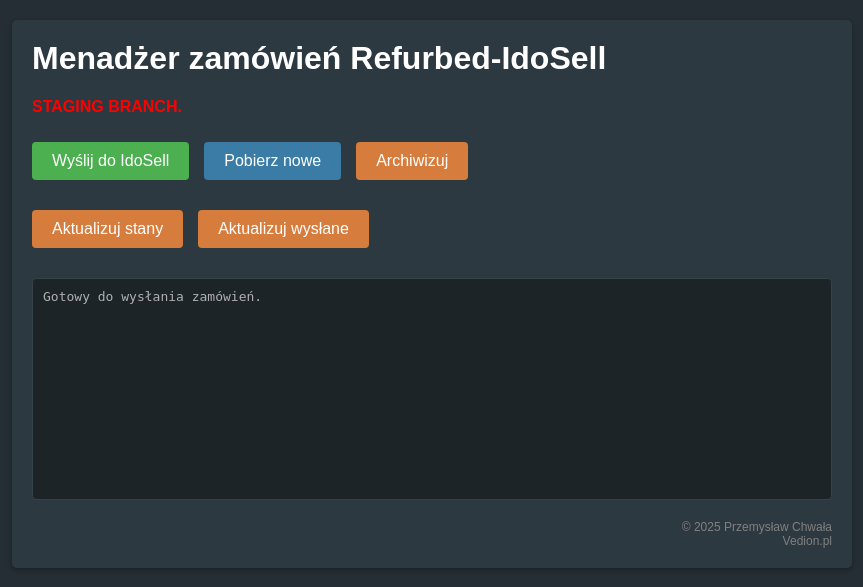
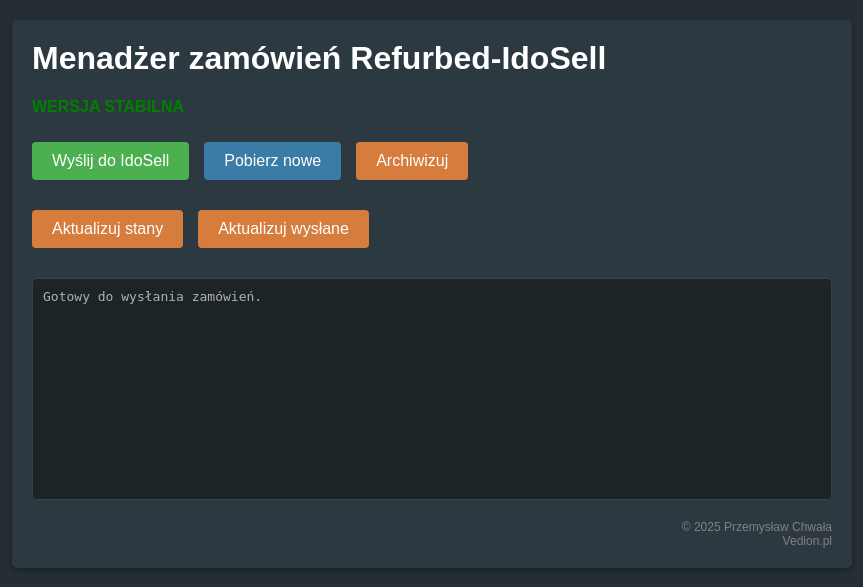
Before and after one commit to pchwala/refurbed, a Flask app: page / in a window 1280 px wide. Shown: the top 587 px of the page, without its empty margins (208-1071 px from the left). Run offline with Flask 3, Linux system fonts and the light colour scheme.

Commit message:
Version was tested, Changed note to show stable version.

```diff
--- a/integration/templates/index.html
+++ b/integration/templates/index.html
@@ -106,7 +106,7 @@
 <body>
     <div class="container">
         <h1>Menadżer zamówień Refurbed-IdoSell</h1>
-        <p style="color: red; font-weight: bold;">STAGING BRANCH.</p>
+        <p style="color: green; font-weight: bold;">WERSJA STABILNA</p>
         <div class="button-group">
             <form action="/run_task" method="post" class="tooltip">
                 <button type="submit" class="button" data-tooltip="Wyślij zamówienia oznaczone checkboxem do IdoSell">Wyślij do IdoSell</button>
```
